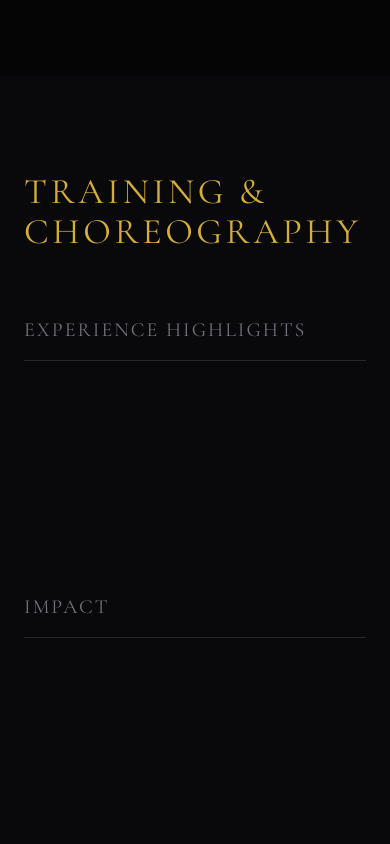
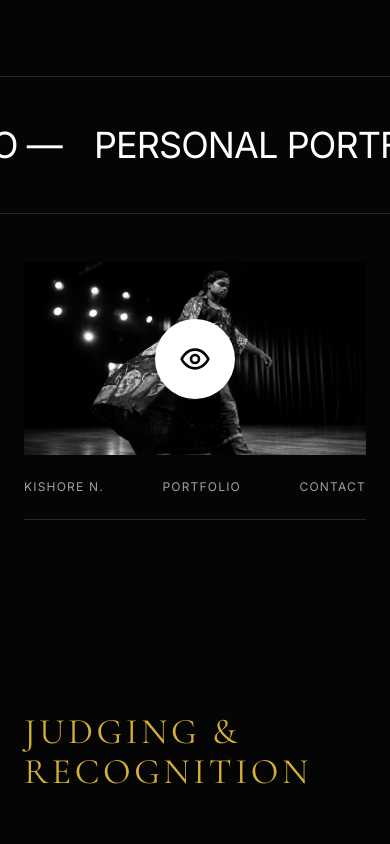
Before and after one commit to nj-dotin/tempStore, a Next.js app: page / in a window 390 px wide. Shown: the part 6420-7264 px from the top of the page. Built offline with nearby package versions, Linux system fonts and the light colour scheme.

Commit message:
Fix JSX namespace error in Experience SVG

```diff
--- a/src/components/Experience.tsx
+++ b/src/components/Experience.tsx
@@ -2,86 +2,67 @@
 import { useEffect, useRef } from 'react';
 import gsap from 'gsap';
 import { ScrollTrigger } from 'gsap/ScrollTrigger';
+import Image from 'next/image';
 
 gsap.registerPlugin(ScrollTrigger);
 
 export default function Experience() {
-  const sectionRef = useRef<HTMLElement>(null);
-  const titleRef = useRef<HTMLHeadingElement>(null);
-  const listsRef = useRef<(HTMLDivElement | null)[]>([]);
+  const marqueeRef = useRef<HTMLDivElement>(null);
 
   useEffect(() => {
-    const section = sectionRef.current;
-    if (!section) return;
-
-    gsap.fromTo(titleRef.current,
-      { opacity: 0, y: 50 },
-      {
-        opacity: 1,
-        y: 0,
-        duration: 1,
-        ease: "power3.out",
-        scrollTrigger: {
-          trigger: section,
-          start: "top 80%"
-        }
-      }
-    );
-
-    listsRef.current.forEach((list, index) => {
-      if (!list) return;
-
-      const items = list.querySelectorAll('li');
-
-      gsap.fromTo(items,
-        { opacity: 0, x: -30 },
-        {
-          opacity: 1,
-          x: 0,
-          duration: 0.8,
-          stagger: 0.15,
-          ease: "power2.out",
-          scrollTrigger: {
-            trigger: list,
-            start: "top 85%"
-          }
-        }
-      );
+    // Simple marquee animation
+    gsap.to(marqueeRef.current, {
+      xPercent: -50,
+      ease: "none",
+      duration: 15,
+      repeat: -1
     });
-
   }, []);
 
   return (
-    <section ref={sectionRef} id="experience" className="py-24 md:py-48 bg-zinc-950 text-white px-6 md:px-12 lg:px-24">
-      <div className="mb-20">
-        <h2 ref={titleRef} className="text-4xl md:text-6xl font-serif uppercase tracking-widest text-gold mb-16">
-          Training & Choreography
-        </h2>
+    <section id="experience" className="bg-black text-white overflow-hidden pb-24 md:pb-32">
+      {/* Marquee */}
+      <div className="py-12 border-y border-zinc-800 mb-12 md:mb-24 flex whitespace-nowrap overflow-hidden">
+        <div ref={marqueeRef} className="flex gap-8 items-center text-4xl md:text-7xl font-sans tracking-tight uppercase">
+          <span>PERSONAL PORTFOLIO —</span>
+          <span>PERSONAL PORTFOLIO —</span>
+          <span>PERSONAL PORTFOLIO —</span>
+          <span>PERSONAL PORTFOLIO —</span>
+          <span>PERSONAL PORTFOLIO —</span>
+          <span>PERSONAL PORTFOLIO —</span>
+          <span>PERSONAL PORTFOLIO —</span>
+          <span>PERSONAL PORTFOLIO —</span>
+        </div>
+      </div>
 
-        <div className="grid grid-cols-1 md:grid-cols-2 gap-16 md:gap-24">
-          <div ref={el => { listsRef.current[0] = el; }}>
-            <h3 className="text-xl font-sans tracking-widest uppercase mb-8 text-zinc-500 border-b border-zinc-800 pb-4">Experience Highlights</h3>
-            <ul className="space-y-6">
-              <li className="text-lg md:text-xl font-light font-sans text-zinc-300">
-                Led choreography for multiple college fashion teams across major events
-              </li>
-              <li className="text-lg md:text-xl font-light font-sans text-zinc-300">
-                Conducted runway and performance workshops for large student groups
-              </li>
-            </ul>
+      {/* Large Project Feature */}
+      <div className="w-full px-6 md:px-12 lg:px-24">
+        <div
+          className="relative w-full aspect-video md:aspect-[21/9] bg-zinc-900 overflow-hidden group cursor-pointer"
+          data-cursor="hover"
+        >
+          <Image
+            src="/hero-image.jpeg"
+            alt="Featured Video"
+            fill
+            className="object-cover grayscale group-hover:grayscale-0 transition-all duration-700"
+          />
+          <div className="absolute inset-0 flex items-center justify-center">
+            <div className="w-20 h-20 md:w-32 md:h-32 bg-white rounded-full flex items-center justify-center text-black transform scale-100 group-hover:scale-110 transition-transform duration-500">
+              {/* Eye Icon SVG */}
+              <svg xmlns="http://www.w3.org/2000/svg" className="w-8 h-8 md:w-12 md:h-12" viewBox="0 0 24 24" fill="none" stroke="currentColor" strokeWidth="2" strokeLinecap="round" strokeLinejoin="round">
+                <path d="M2 12s3-7 10-7 10 7 10 7-3 7-10 7-10-7-10-7Z"/>
+                <circle cx="12" cy="12" r="3"/>
+              </svg>
+            </div>
           </div>
+        </div>
 
-          <div ref={el => { listsRef.current[1] = el; }}>
-            <h3 className="text-xl font-sans tracking-widest uppercase mb-8 text-zinc-500 border-b border-zinc-800 pb-4">Impact</h3>
-            <ul className="space-y-6">
-              <li className="text-lg md:text-xl font-light font-sans text-zinc-300">
-                Elevated overall team performance and stage execution quality
-              </li>
-              <li className="text-lg md:text-xl font-light font-sans text-zinc-300">
-                Transformed beginners into confident, runway-ready performers
-              </li>
-            </ul>
-          </div>
+        {/* Project Meta Info */}
+        <div className="flex justify-between items-center py-6 border-b border-zinc-800 text-xs md:text-sm font-sans tracking-widest uppercase text-zinc-400">
+          <span>KISHORE N.</span>
+          <span>PORTFOLIO</span>
+          <span>CONTACT</span>
         </div>
       </div>
     </section>
```
